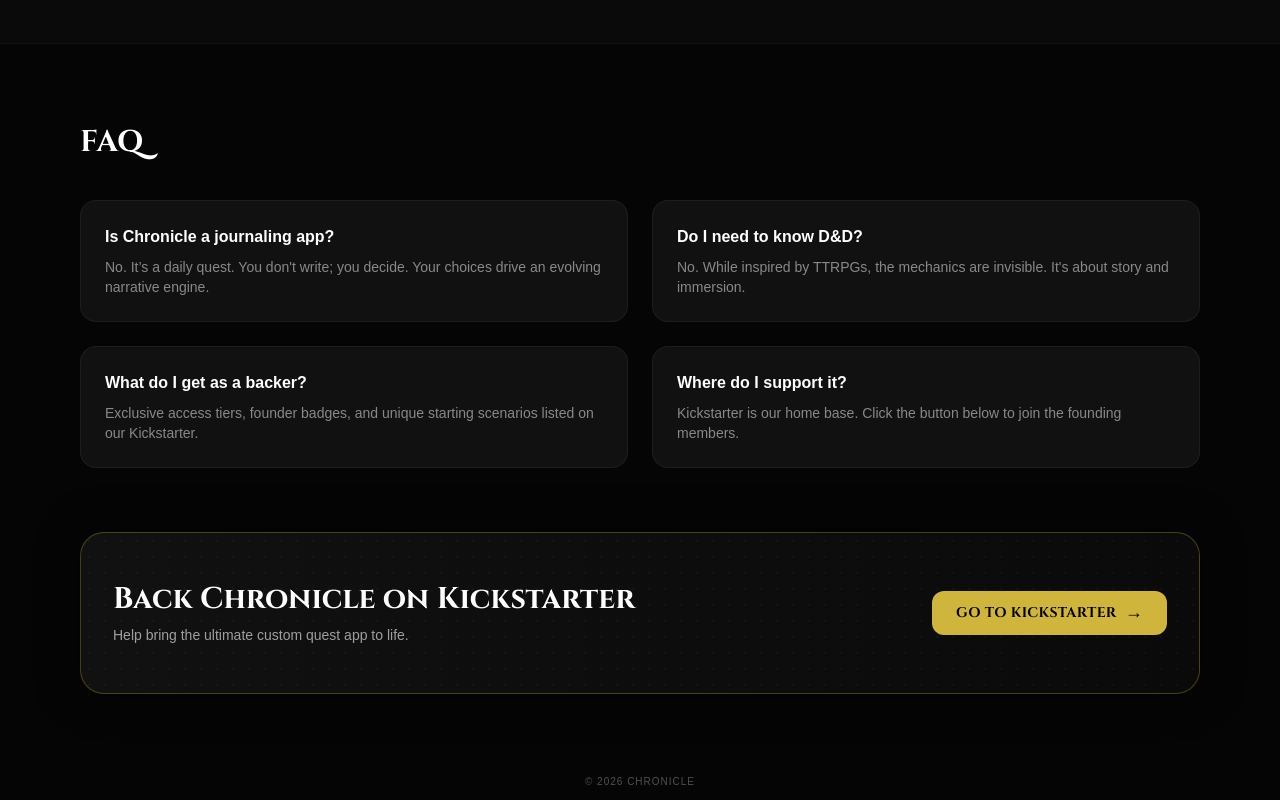
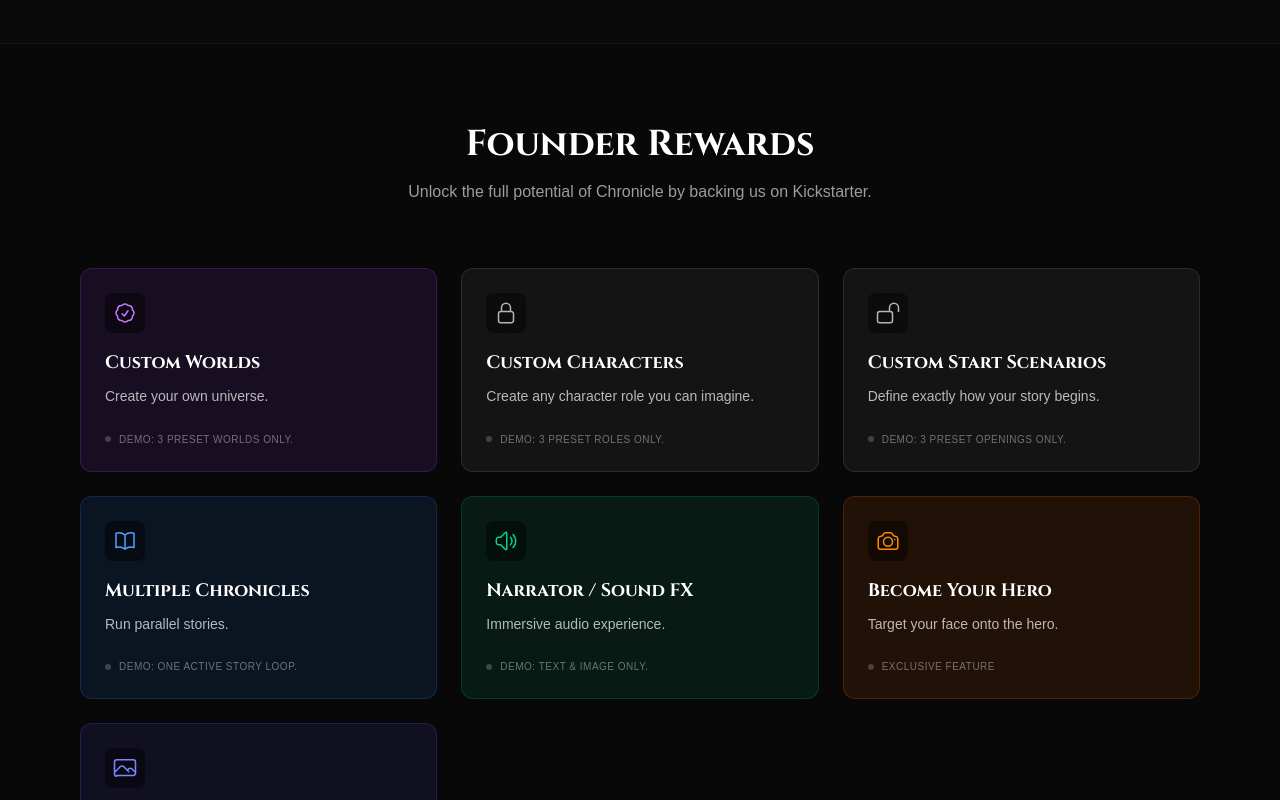
Before and after one commit to eliliveshere/chronicle-site, a Next.js app: page / in a window 1280 px wide. Shown: the part 1760-2560 px from the top of the page. Built offline with nearby package versions, Linux system fonts and the light colour scheme.

Commit message:
Add Founder Rewards section

```diff
--- a/app/page.tsx
+++ b/app/page.tsx
@@ -255,6 +255,129 @@ export default function Page() {
         </div>
       </section>
 
+      {/* Founder Rewards */}
+      <section className="border-t border-white/5 bg-[#080808]">
+        <div className="mx-auto max-w-6xl px-4 py-20">
+          <div className="text-center mb-16">
+            <h2 className="font-cinzel text-3xl md:text-4xl font-bold text-white mb-4">Founder Rewards</h2>
+            <p className="text-white/60 max-w-2xl mx-auto">
+              Unlock the full potential of Chronicle by backing us on Kickstarter.
+            </p>
+          </div>
+
+          <div className="grid gap-6 md:grid-cols-2 lg:grid-cols-3">
+            {[
+              {
+                title: "Custom Worlds",
+                hook: "Create your own universe.",
+                restriction: "Demo: 3 preset worlds only.",
+                icon: (
+                  <svg xmlns="http://www.w3.org/2000/svg" fill="none" viewBox="0 0 24 24" strokeWidth={1.5} stroke="currentColor" className="w-6 h-6 text-purple-400">
+                    <path strokeLinecap="round" strokeLinejoin="round" d="M9 12.75L11.25 15 15 9.75M21 12c0 1.268-.63 2.39-1.593 3.068a3.745 3.745 0 01-1.043 3.296 3.745 3.745 0 01-3.296 1.043A3.745 3.745 0 0112 21c-1.268 0-2.39-.63-3.068-1.593a3.746 3.746 0 01-3.296-1.043 3.745 3.745 0 01-1.043-3.296A3.745 3.745 0 013 12c0-1.268.63-2.39 1.593-3.068a3.745 3.745 0 011.043-3.296 3.746 3.746 0 013.296-1.043A3.746 3.746 0 0112 3c1.268 0 2.39.63 3.068 1.593a3.746 3.746 0 013.296 1.043 3.746 3.746 0 011.043 3.296A3.745 3.745 0 0121 12z" />
+                  </svg>
+                ),
+                color: "bg-purple-500/10 border-purple-500/20",
+              },
+              {
+                title: "Custom Characters",
+                hook: "Create any character role you can imagine.",
+                restriction: "Demo: 3 preset roles only.",
+                icon: (
+                  <svg xmlns="http://www.w3.org/2000/svg" fill="none" viewBox="0 0 24 24" strokeWidth={1.5} stroke="currentColor" className="w-6 h-6 text-white/70">
+                    <path strokeLinecap="round" strokeLinejoin="round" d="M16.5 10.5V6.75a4.5 4.5 0 10-9 0v3.75m-.75 11.25h10.5a2.25 2.25 0 002.25-2.25v-6.75a2.25 2.25 0 00-2.25-2.25H6.75a2.25 2.25 0 00-2.25 2.25v6.75a2.25 2.25 0 002.25 2.25z" />
+                  </svg>
+                ),
+                color: "bg-white/5 border-white/10",
+              },
+              {
+                title: "Custom Start Scenarios",
+                hook: "Define exactly how your story begins.",
+                restriction: "Demo: 3 preset openings only.",
+                icon: (
+                  <svg xmlns="http://www.w3.org/2000/svg" fill="none" viewBox="0 0 24 24" strokeWidth={1.5} stroke="currentColor" className="w-6 h-6 text-white/70">
+                    <path strokeLinecap="round" strokeLinejoin="round" d="M13.5 10.5V6.75a4.5 4.5 0 119 0v3.75M3.75 21.75h10.5a2.25 2.25 0 002.25-2.25v-6.75a2.25 2.25 0 00-2.25-2.25H3.75a2.25 2.25 0 00-2.25 2.25v6.75a2.25 2.25 0 002.25 2.25z" />
+                  </svg>
+                ),
+                color: "bg-white/5 border-white/10",
+              },
+              {
+                title: "Multiple Chronicles",
+                hook: "Run parallel stories.",
+                restriction: "Demo: One active story loop.",
+                icon: (
+                  <svg xmlns="http://www.w3.org/2000/svg" fill="none" viewBox="0 0 24 24" strokeWidth={1.5} stroke="currentColor" className="w-6 h-6 text-blue-400">
+                    <path strokeLinecap="round" strokeLinejoin="round" d="M12 6.042A8.967 8.967 0 006 3.75c-1.052 0-2.062.18-3 .512v14.25A8.987 8.987 0 016 18c2.305 0 4.408.867 6 2.292m0-14.25a8.966 8.966 0 016-2.292c1.052 0 2.062.18 3 .512v14.25A8.987 8.987 0 0018 18a8.967 8.967 0 00-6 2.292m0-14.25v14.25" />
+                  </svg>
+                ),
+                color: "bg-blue-500/10 border-blue-500/20",
+              },
+              {
+                title: "Narrator / Sound FX",
+                hook: "Immersive audio experience.",
+                restriction: "Demo: Text & Image only.",
+                icon: (
+                  <svg xmlns="http://www.w3.org/2000/svg" fill="none" viewBox="0 0 24 24" strokeWidth={1.5} stroke="currentColor" className="w-6 h-6 text-emerald-400">
+                    <path strokeLinecap="round" strokeLinejoin="round" d="M19.114 5.636a9 9 0 010 12.728M16.463 8.288a5.25 5.25 0 010 7.424M6.75 8.25l4.72-4.72a.75.75 0 011.28.53v15.88a.75.75 0 01-1.28.53l-4.72-4.72H4.51c-.88 0-1.704-.507-1.938-1.354A9.01 9.01 0 012.25 12c0-.83.112-1.633.322-2.396C2.806 8.756 3.63 8.25 4.51 8.25H6.75z" />
+                  </svg>
+                ),
+                color: "bg-emerald-500/10 border-emerald-500/20",
+              },
+              {
+                title: "Become Your Hero",
+                hook: "Target your face onto the hero.",
+                restriction: "Exclusive Feature",
+                icon: (
+                  <svg xmlns="http://www.w3.org/2000/svg" fill="none" viewBox="0 0 24 24" strokeWidth={1.5} stroke="currentColor" className="w-6 h-6 text-orange-400">
+                    <path strokeLinecap="round" strokeLinejoin="round" d="M6.827 6.175A2.31 2.31 0 015.186 7.23c-.38.054-.757.112-1.134.175C2.999 7.58 2.25 8.507 2.25 9.574V18a2.25 2.25 0 002.25 2.25h15A2.25 2.25 0 0021.75 18V9.574c0-1.067-.75-1.994-1.802-2.169a47.865 47.865 0 00-1.134-.175 2.31 2.31 0 01-1.64-1.055l-.822-1.316a2.192 2.192 0 00-1.736-1.039 48.774 48.774 0 00-5.232 0 2.192 2.192 0 00-1.736 1.039l-.821 1.316z" />
+                    <path strokeLinecap="round" strokeLinejoin="round" d="M16.5 12.75a4.5 4.5 0 11-9 0 4.5 4.5 0 019 0zM18.75 10.5h.008v.008h-.008V10.5z" />
+                  </svg>
+                ),
+                color: "bg-orange-500/10 border-orange-500/20",
+              },
+              {
+                title: "Printed Hero Portrait",
+                hook: 'Physical 8x10" glossy print.',
+                restriction: "Exclusive Feature",
+                icon: (
+                  <svg xmlns="http://www.w3.org/2000/svg" fill="none" viewBox="0 0 24 24" strokeWidth={1.5} stroke="currentColor" className="w-6 h-6 text-indigo-400">
+                    <path strokeLinecap="round" strokeLinejoin="round" d="M2.25 15.75l5.159-5.159a2.25 2.25 0 013.182 0l5.159 5.159m-1.5-1.5l1.409-1.409a2.25 2.25 0 013.182 0l2.909 2.909m-18 3.75h16.5a2.25 2.25 0 002.25-2.25V6a2.25 2.25 0 00-2.25-2.25H3.75A2.25 2.25 0 001.5 6v12a2.25 2.25 0 002.25 2.25z" />
+                  </svg>
+                ),
+                color: "bg-indigo-500/10 border-indigo-500/20",
+              },
+            ].map((reward) => (
+              <a
+                key={reward.title}
+                href={KICKSTARTER_URL}
+                target="_blank"
+                rel="noreferrer"
+                className={`group relative flex flex-col justify-between rounded-xl border p-6 transition-all hover:scale-[1.02] ${reward.color} hover:border-white/30`}
+              >
+                <div>
+                  <div className="mb-4 flex h-10 w-10 items-center justify-center rounded-lg bg-black/40 backdrop-blur-sm">
+                    {reward.icon}
+                  </div>
+                  <h3 className="mb-2 font-cinzel text-lg font-bold text-white group-hover:text-[#cfb53b] transition-colors">
+                    {reward.title}
+                  </h3>
+                  <p className="text-sm text-white/70 leading-relaxed mb-4">
+                    {reward.hook}
+                  </p>
+                </div>
+                <div className="mt-2 flex items-center gap-2 text-[10px] uppercase tracking-wider text-white/40">
+                  <span className="h-1.5 w-1.5 rounded-full bg-current opacity-50" />
+                  {reward.restriction}
+                </div>
+              </a>
+            ))}
+          </div>
+
+          <div className="mt-12 text-center">
+            <Button href={KICKSTARTER_URL}>View All Rewards on Kickstarter</Button>
+          </div>
+        </div>
+      </section>
+
       {/* FAQ */}
       <section className="border-t border-white/5 bg-[#050505]">
         <div className="mx-auto max-w-6xl px-4 py-20">
```
